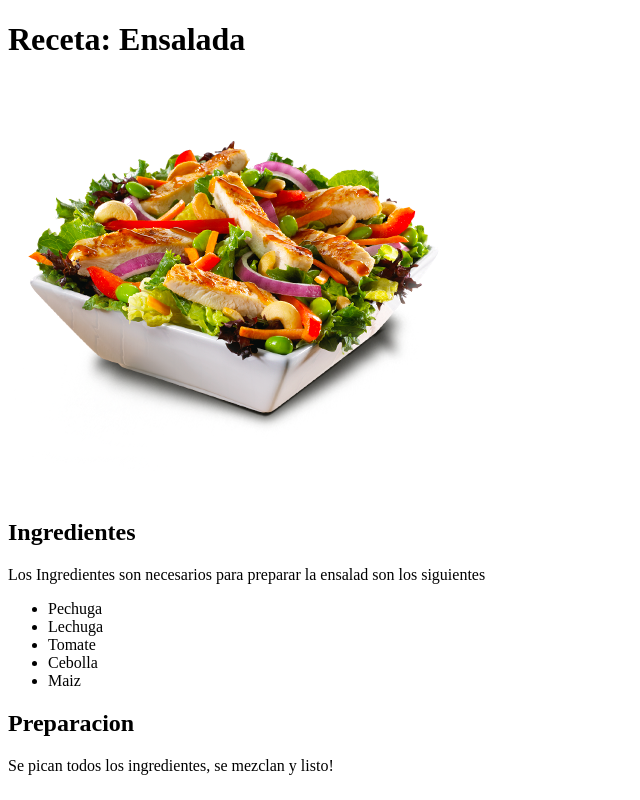
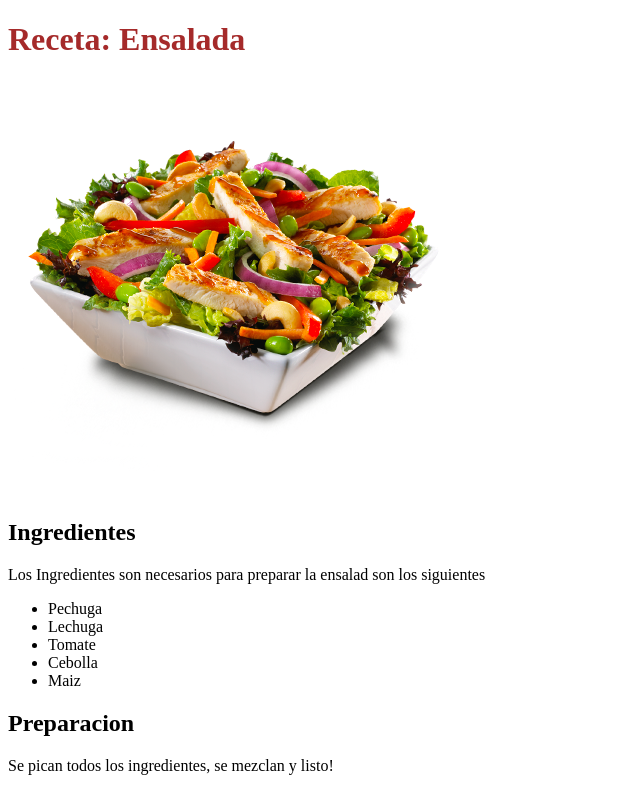
Before and after one commit to nicolaz666/aspirantes-mir-html-y-css, a plain HTML site: page ejercicio1-html-y-css/index.html in a window 1280 px wide. Shown: the whole page, without its empty margins (0-640 px from the left). Drawn offline with Linux system fonts and the light colour scheme.

Commit message:
Agregando estilos al segundo ejercicio

```diff
--- /dev/null
+++ b/ejercicio1-html-y-css/estilos.css
@@ -0,0 +1,3 @@
+h1{
+    color: brown;
+}
--- a/ejercicio1-html-y-css/index.html
+++ b/ejercicio1-html-y-css/index.html
@@ -5,6 +5,7 @@
     <meta http-equiv="X-UA-Compatible" content="IE=edge">
     <meta name="viewport" content="width=device-width, initial-scale=1.0">
     <title>Mi receta</title>
+    <link rel="stylesheet" href="estilos.css">
 </head>
 <body>
     <h1>Receta: Ensalada</h1>
```
